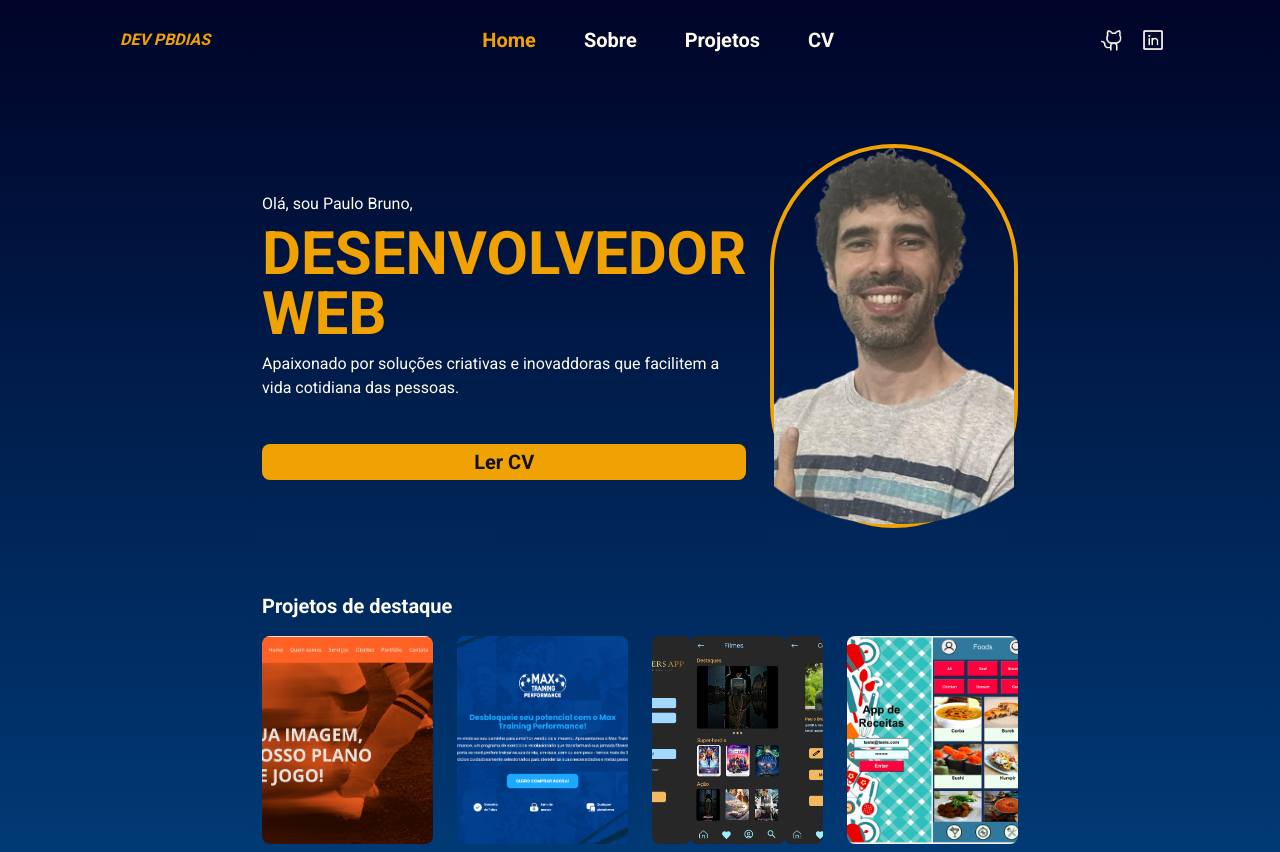
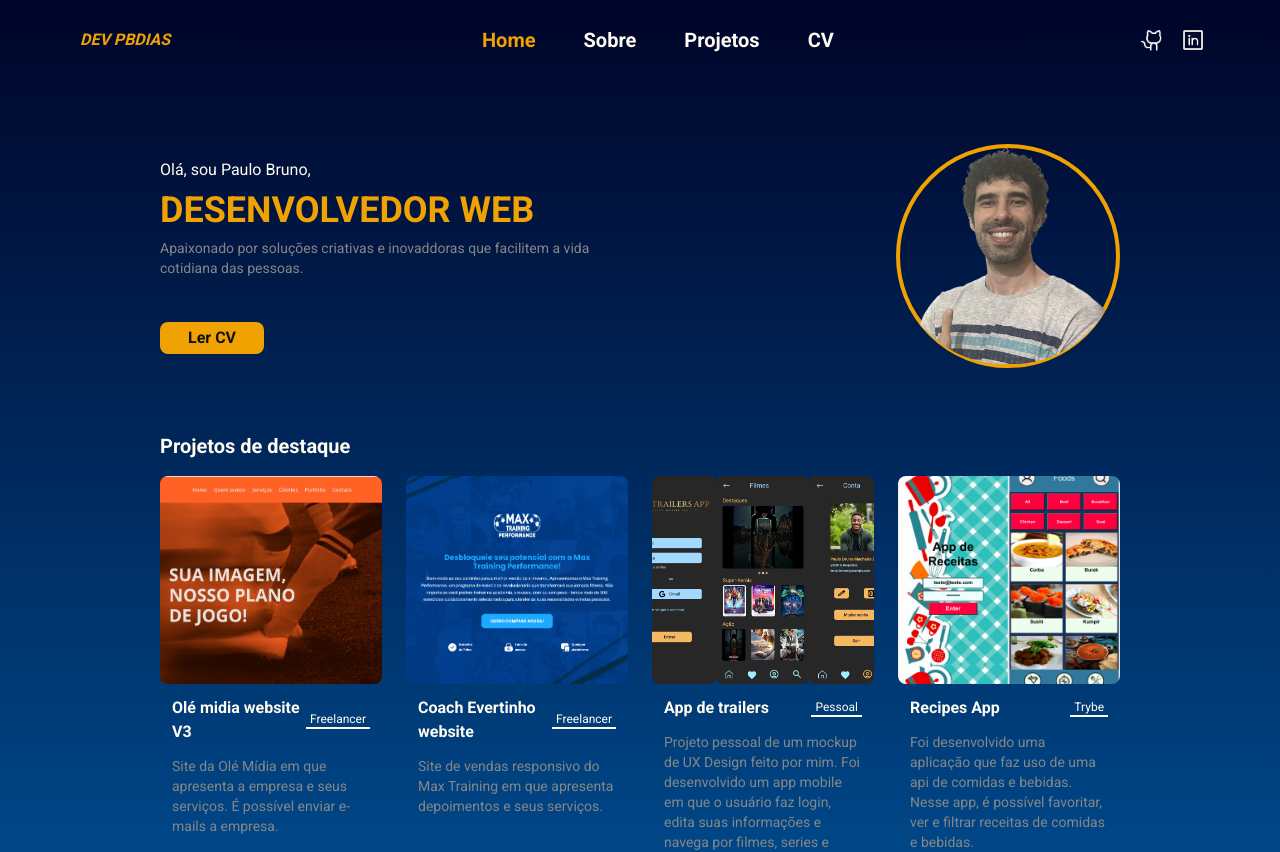
Before and after one commit to DevPBDias/portfolio-final, a Next.js app: page / in a window 1280 px wide. Shown: the top 852 px of the page. Built offline with nearby package versions, Linux system fonts and the light colour scheme.

Commit message:
fix: added new css to make home page responsive and added new timeline

```diff
--- a/src/app/globals.css
+++ b/src/app/globals.css
@@ -52,7 +52,7 @@ a {
 
 @layer components {
   .container-header {
-    @apply flex flex-col lg:flex-row px-5 py-2 gap-3 lg:px-[var(--padding-header)] w-full justify-between items-center h-full;
+    @apply flex flex-col lg:flex-row px-5 py-2 gap-3 lg:px-[6.25%] w-full justify-between items-center h-full;
   }
 
   .container-icons {
@@ -64,7 +64,7 @@ a {
   }
 
   .container-main {
-    @apply flex flex-col justify-center p-5 lg:px-[var(--padding-content)] lg:py-16 w-full lg:justify-between items-center;
+    @apply flex flex-col justify-center p-5 lg:px-[12.5%] lg:py-16 w-full lg:justify-between items-center;
   }
 
   .container-hero {
@@ -76,7 +76,7 @@ a {
   }
 
   .grid-projects {
-    @apply grid grid-cols-1 md:grid-cols-2 lg:grid-cols-3 xl:grid-cols-4 gap-6;
+    @apply grid grid-cols-1 sm:grid-cols-2 lg:grid-cols-3 xl:grid-cols-4 gap-6;
   }
 
   .container-home-projects {
--- a/src/components/HeroContent.tsx
+++ b/src/components/HeroContent.tsx
@@ -2,19 +2,19 @@ import Link from "next/link";
 
 const HeroContent = () => {
   return (
-    <section className="flex flex-col justify-center items-start gap-1 lg:gap-2">
+    <section className="flex flex-col justify-center items-start gap-1 lg:gap-2 lg:w-1/2">
       <p className="lg:text-base text-sm">Olá, sou Paulo Bruno,</p>
-      <h2 className="uppercase text-[var(--secondary)] text-2xl lg:text-6xl font-bold">
+      <h2 className="uppercase text-[var(--secondary)] text-2xl sm:text-4xl 2xl:text-6xl font-bold">
         Desenvolvedor web
       </h2>
-      <p className="lg:text-base text-sm">
+      <p className="2xl:text-base text-sm text-[var(--text-color-terciary)]">
         Apaixonado por soluções criativas e inovaddoras que facilitem a vida
         cotidiana das pessoas.
       </p>
       <Link
         target="_blank"
         rel="noreferrer noopener"
-        className="flex justify-center items-center bg-[var(--secondary)] lg:text-xl font-bold text-[var(--text-color-secondary)] w-full py-1 lg:px-7 lg:py-1 rounded-lg shadow-sm mt-5 ml- lg:mt-9"
+        className="flex justify-center items-center bg-[var(--secondary)] 2xl:text-xl font-bold text-[var(--text-color-secondary)] w-full sm:w-24 py-1 lg:px-7 lg:py-1 rounded-lg shadow-sm mt-5 ml- lg:mt-9"
         href="/CV-Dev-Paulo-Bruno.pdf"
       >
         Ler CV
--- a/src/components/HeroImage.tsx
+++ b/src/components/HeroImage.tsx
@@ -3,7 +3,7 @@ import hero from "../../public/assets/images/Hero.png";
 
 const HeroImage = () => {
   return (
-    <div className="flex items-center justify-center border-4 border-[var(--secondary)] w-56 h-56 lg:w-96 lg:h-96 rounded-full">
+    <div className="flex items-center justify-center border-4 border-[var(--secondary)] w-56 h-56 2xl:w-96 2xl:h-96 rounded-full">
       <Image
         className="w-full h-full object-cover"
         src={hero}
```
Also changed, not shown: public/assets/images/TimelineMobile.png (added).
